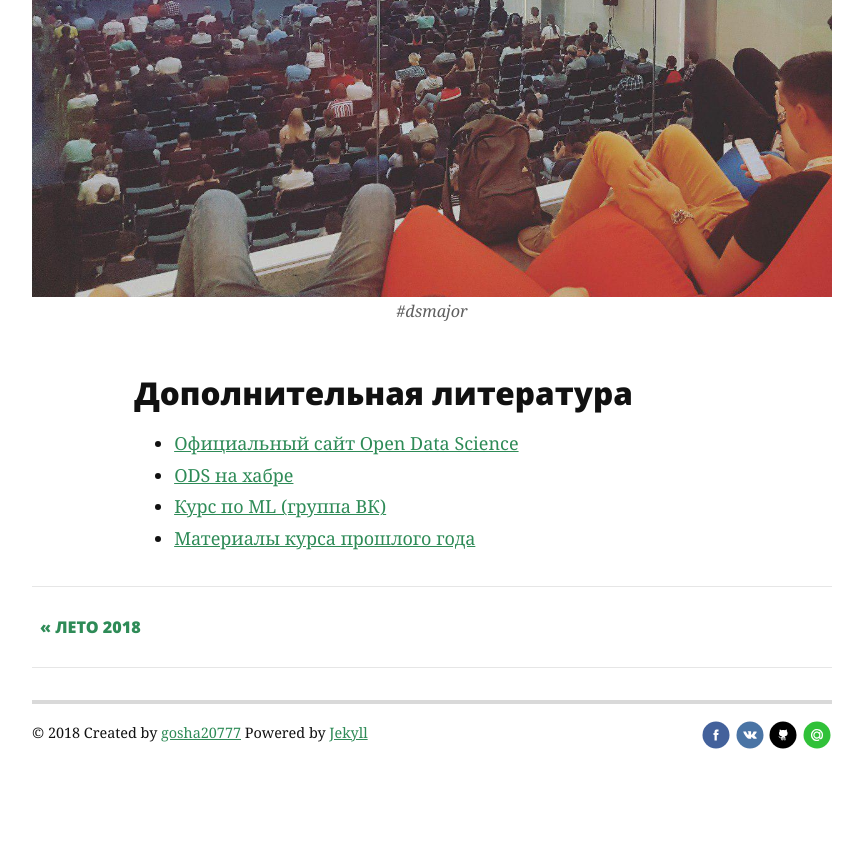
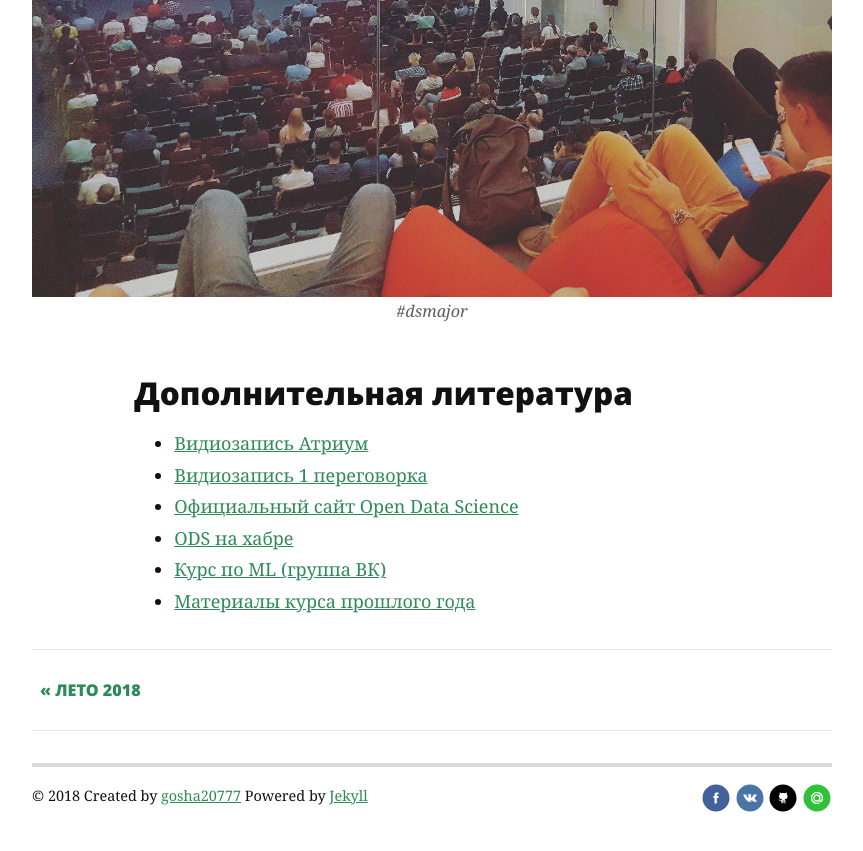
Before and after one commit to gosha20777/gosha20777.github.io, a Jekyll site: the page built from _posts/2018-09-02-ds-major.markdown, in a window 1280 px wide and 900 px high, scrolled down 5448 px. Shown: the top 851 px of the window, without its empty margins (208-1071 px from the left). Built offline with Jekyll 4.4.1, drawn with Linux system fonts in a browser that asks for light colours; nearby versions of some CDN libraries; some web fonts are replaced.

Commit message:
'ds-major-add-youtoube'

```diff
--- a/_posts/2018-09-02-ds-major.markdown
+++ b/_posts/2018-09-02-ds-major.markdown
@@ -55,6 +55,8 @@ category: event
 
 ### Дополнительная литература
 
+* <a href="https://youtu.be/sZnFbu0F7YI">Видиозапись Атриум</a>
+* <a href="https://youtu.be/pjhV3r6RbDo">Видиозапись 1 переговорка</a>
 * <a href="http://ods.ai/">Официальный сайт Open Data Science</a>
 * <a href="https://habr.com/company/ods/">ODS на хабре</a>
 * <a href="https://vk.com/mlcourse">Курс по ML (группа ВК)</a>
```
